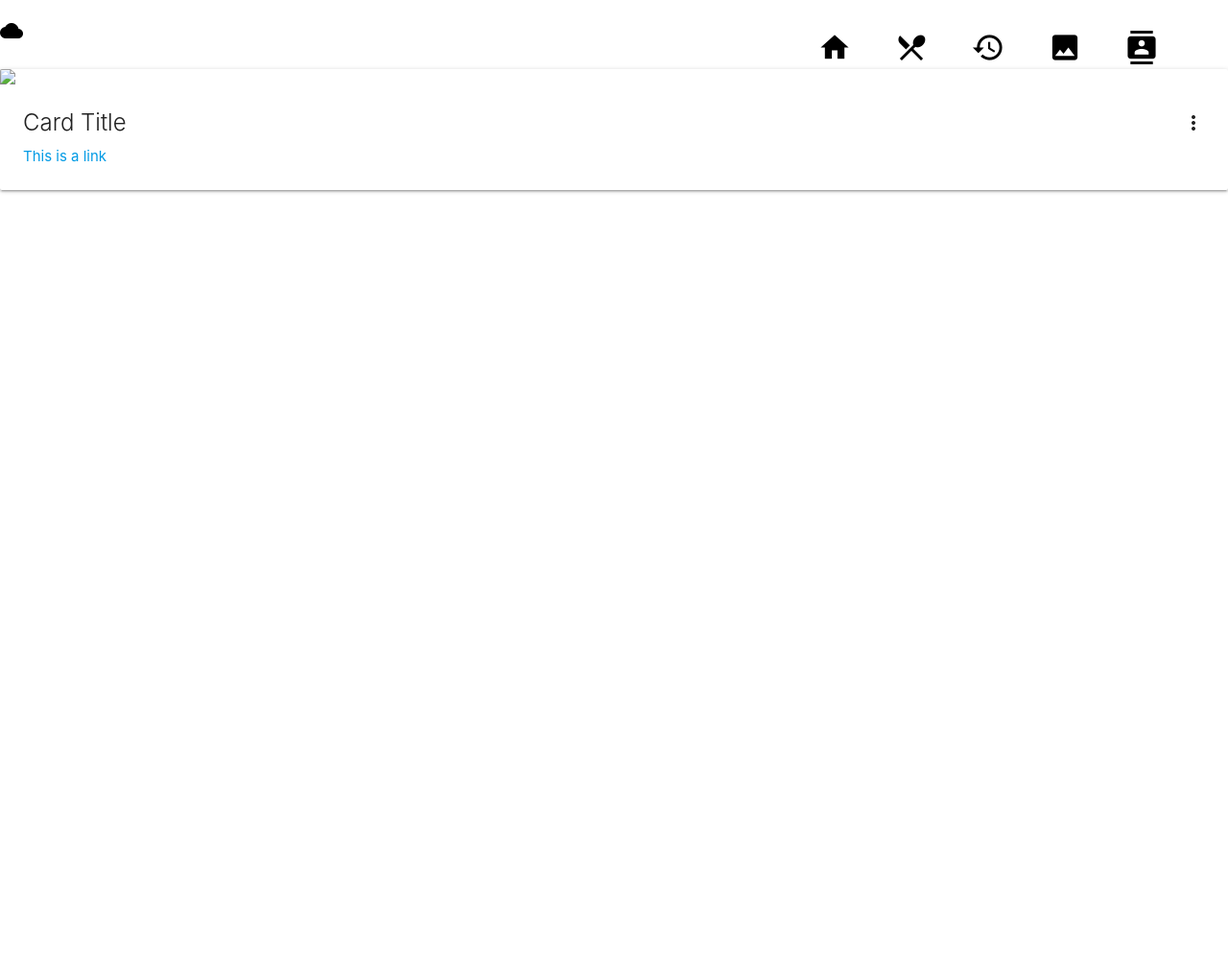
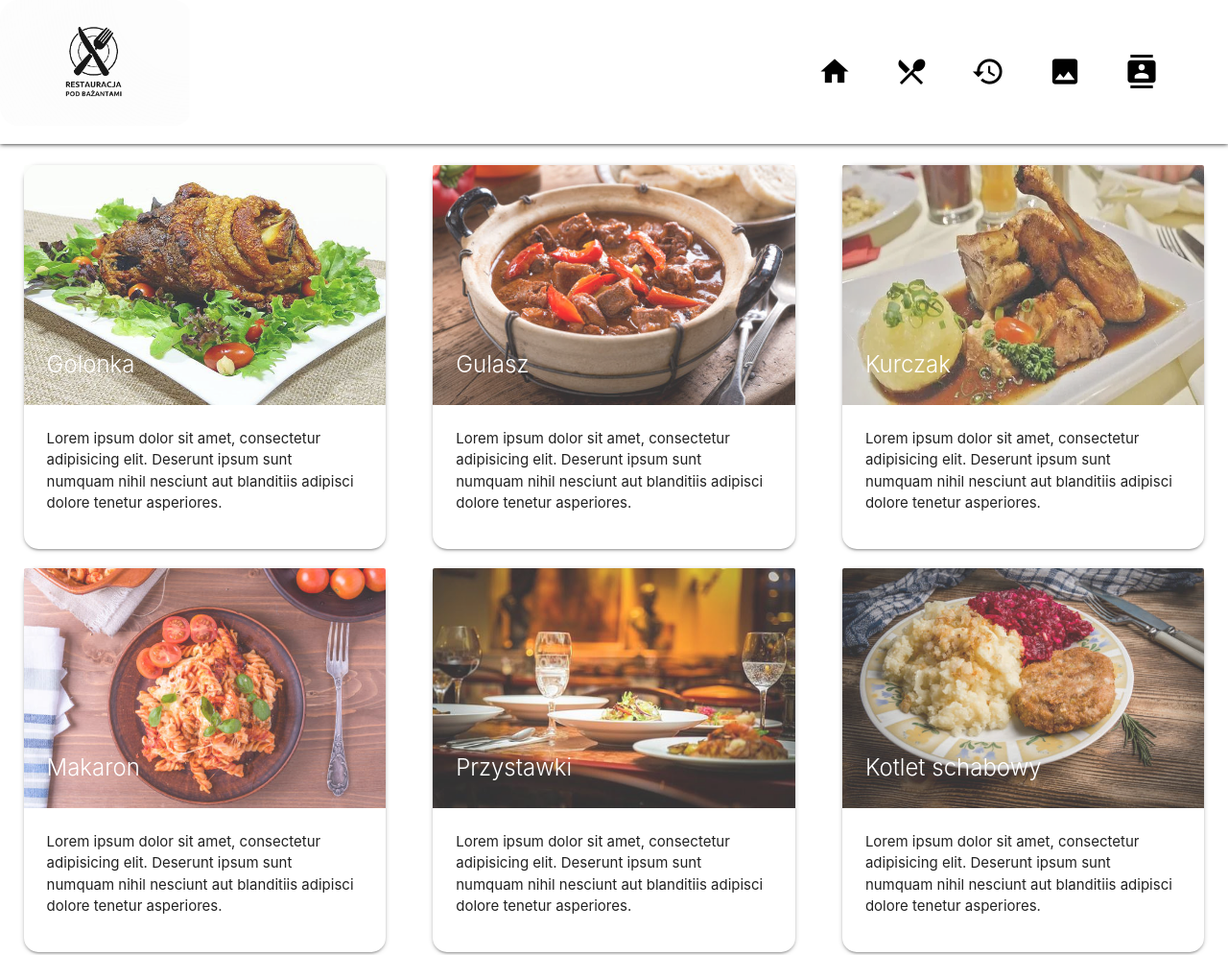
Before and after one commit to Remxin/pbaza, a plain HTML site: page gallery.html in a window 1280 px wide. Shown: the top 995 px of the page at 96% size. Before the commit the page ends 800 px from the top, so only its background shows below. Drawn offline with nearby package versions, Linux system fonts and the light colour scheme; files whose address does not match are found by name.

Commit message:
gallery page

```diff
--- a/gallery.html
+++ b/gallery.html
@@ -10,6 +10,8 @@
     <link rel="stylesheet" href="./style//style.css">
     <script src="https://cdnjs.cloudflare.com/ajax/libs/materialize/1.0.0/js/materialize.min.js" defer></script>
     <script src="https://ajax.googleapis.com/ajax/libs/jquery/3.6.0/jquery.min.js" defer></script>
+
+    <link rel="icon" type="image/x-icon" href="./images//logo.png">
     <script src="./script/script.js" defer></script>
     <!-- <link rel="stylesheet" href="style.css" /> -->
     <title>Pod Bażantami</title>
@@ -18,7 +20,8 @@
 <body>
     <nav>
         <div class="nav-wrapper nav">
-            <a href="#!" class="brand-logo"><i class="material-icons">cloud</i>Logo</a>
+            <!-- <a href="#!" class="brand-logo"><i class="material-icons">cloud</i>Logo</a> -->
+            <a href="#!" class="brand-logo"><img src="./images/logo.png" alt="" class="logo"></a>
             <ul class="right hide-on-med-and-down nav-ul">
                 <li><a href="index.html"><i class="material-icons">home</i></a></li>
                 <li><a href="menu.html"><i class="material-icons">restaurant_menu</i></a></li>
@@ -29,18 +32,104 @@
         </div>
 
     </nav>
-    <div class="card">
-        <div class="card-image waves-effect waves-block waves-light">
-            <img class="activator" src="images/office.jpg">
+    <div class="gallery-content">
+        <div class="row gallery-card">
+            <div class="col s12 m6 gallery-card__content">
+                <div class="card">
+                    <div class="card-image">
+                        <img src="./images/golonka.jpg">
+                        <span class="card-title">Golonka</span>
+                    </div>
+                    <div class="card-content">
+                        <p>Lorem ipsum dolor sit amet, consectetur adipisicing elit. Deserunt ipsum sunt numquam nihil
+                            nesciunt aut blanditiis adipisci dolore tenetur asperiores.</p>
+                    </div>
+                </div>
+            </div>
         </div>
-        <div class="card-content">
-            <span class="card-title activator grey-text text-darken-4">Card Title<i
-                    class="material-icons right">more_vert</i></span>
-            <p><a href="#">This is a link</a></p>
+        <div class="row gallery-card">
+            <div class="col s12 m6  gallery-card__content">
+                <div class="card">
+                    <div class="card-image">
+                        <img src="./images/gulasz.jpg">
+                        <span class="card-title">Gulasz</span>
+                    </div>
+                    <div class="card-content">
+                        <p>Lorem ipsum dolor sit amet, consectetur adipisicing elit. Deserunt ipsum sunt numquam nihil
+                            nesciunt aut blanditiis adipisci dolore tenetur asperiores.</p>
+                    </div>
+                </div>
+            </div>
         </div>
-        <div class="card-reveal">
-            <span class="card-title grey-text text-darken-4">Card Title<i class="material-icons right">close</i></span>
-            <p>Here is some more information about this product that is only revealed once clicked on.</p>
+        <div class="row gallery-card">
+            <div class="col s12 m6 gallery-card__content">
+                <div class="card">
+                    <div class="card-image">
+                        <img src="./images/kurczak.webp">
+                        <span class="card-title">Kurczak</span>
+                    </div>
+                    <div class="card-content">
+                        <p>Lorem ipsum dolor sit amet, consectetur adipisicing elit. Deserunt ipsum sunt numquam nihil
+                            nesciunt aut blanditiis adipisci dolore tenetur asperiores.</p>
+                    </div>
+                </div>
+            </div>
+        </div>
+        <div class="row gallery-card">
+            <div class="col s12 m6 gallery-card__content">
+                <div class="card">
+                    <div class="card-image">
+                        <img src="./images/makaron0.jpg">
+                        <span class="card-title">Makaron</span>
+                    </div>
+                    <div class="card-content">
+                        <p>Lorem ipsum dolor sit amet, consectetur adipisicing elit. Deserunt ipsum sunt numquam nihil
+                            nesciunt aut blanditiis adipisci dolore tenetur asperiores.</p>
+                    </div>
+                </div>
+            </div>
+        </div>
+        <div class="row gallery-card">
+            <div class="col s12 m6 gallery-card__content">
+                <div class="card">
+                    <div class="card-image">
+                        <img src="./images/nakrycieStolu.jpg">
+                        <span class="card-title">Przystawki</span>
+                    </div>
+                    <div class="card-content">
+                        <p>Lorem ipsum dolor sit amet, consectetur adipisicing elit. Deserunt ipsum sunt numquam nihil
+                            nesciunt aut blanditiis adipisci dolore tenetur asperiores.</p>
+                    </div>
+                </div>
+            </div>
+        </div>
+        <div class="row gallery-card">
+            <div class="col s12 m6 gallery-card__content">
+                <div class="card">
+                    <div class="card-image">
+                        <img src="./images/schabowy.jpg">
+                        <span class="card-title">Kotlet schabowy</span>
+                    </div>
+                    <div class="card-content">
+                        <p>Lorem ipsum dolor sit amet, consectetur adipisicing elit. Deserunt ipsum sunt numquam nihil
+                            nesciunt aut blanditiis adipisci dolore tenetur asperiores.</p>
+                    </div>
+                </div>
+            </div>
+        </div>
+        <div class="row gallery-card">
+            <div class="col s12 m6 gallery-card__content">
+                <div class="card">
+                    <div class="card-image">
+                        <img src="./images/tatar.jpg">
+                        <span class="card-title">Tatar</span>
+                    </div>
+                    <div class="card-content">
+                        <p>Lorem ipsum dolor sit amet, consectetur adipisicing elit. Deserunt ipsum sunt numquam nihil
+                            nesciunt aut blanditiis adipisci dolore tenetur asperiores.</p>
+                    </div>
+                </div>
+            </div>
         </div>
     </div>
 </body>
--- a/style/style.css
+++ b/style/style.css
@@ -1,9 +1,14 @@
 /*  ----navbar---- */
+* {
+    margin: 0;
+    padding: 0;
+    box-sizing: border-box;
+}
 .nav {
     background-color: white !important;
     /* height: 100px !important; */
     color: black;
-    height: 100px !important;
+    height: 150px !important;
     /* border-bottom: 2px solid black; */
     box-shadow: 0 0 5px black;
 }
@@ -37,3 +42,63 @@
     justify-content: center;
     font-size: 35px;
 }
+
+.logo {
+    width: 200px;
+    border-radius: 20px;
+}
+
+.gallery-content {
+    display: flex;
+    flex-wrap: wrap;
+    margin-top: 100px;
+    align-items: flex-start;
+    justify-content: flex-start;
+    animation: opacity 1s ;
+
+}
+
+
+.gallery-card {
+    position: relative;
+    width: 400px;
+    display: block;
+    height: 400px;
+}
+
+.gallery-card:hover {
+
+}
+
+.gallery-card > * {
+    width: 100% !important;
+    border-radius: 50px;
+    height: 100% !important;
+}
+
+.card:hover .card-image img{
+    /* box-shadow: 0 0 2px 1px rgba(0, 140, 186, 0.5); */
+    opacity: 1;
+}
+
+.card {
+    border-radius: 15px;
+    height: 100% !important;
+    cursor: pointer;
+}
+
+.card-image {
+    height: 250px !important;
+}
+
+.card-image img {
+    width: 100%;
+    height: 100%;
+    opacity: 0.8;
+    transition: 1s all;
+}
+
+@keyframes opacity {
+    from {opacity: 0;}
+    to {opacity: 1;}
+}
```
Also changed, not shown: contact.html (+1 -0 lines), history.html (+3 -16 lines), index.html (+1 -0 lines), menu.html (+2 -1 lines), images/golonka.jpg (added), images/gulasz.jpg (added), images/kurczak.webp (added), images/logo.png (added), images/makaron0.jpg (added), images/nakrycieStolu.jpg (added), images/schabowy.jpg (added), images/tatar.jpg (added), images/wejscie.jpg (added).
